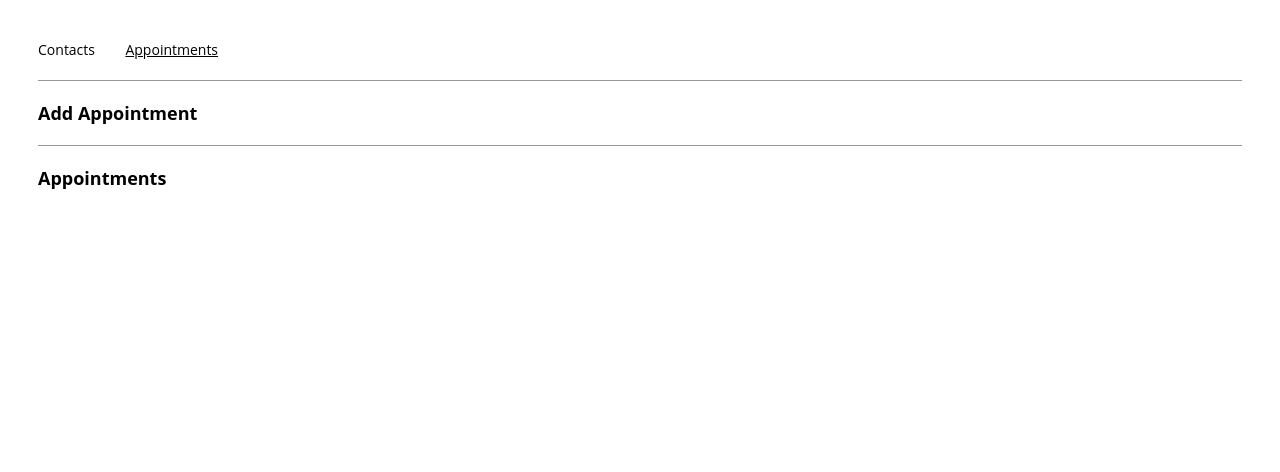
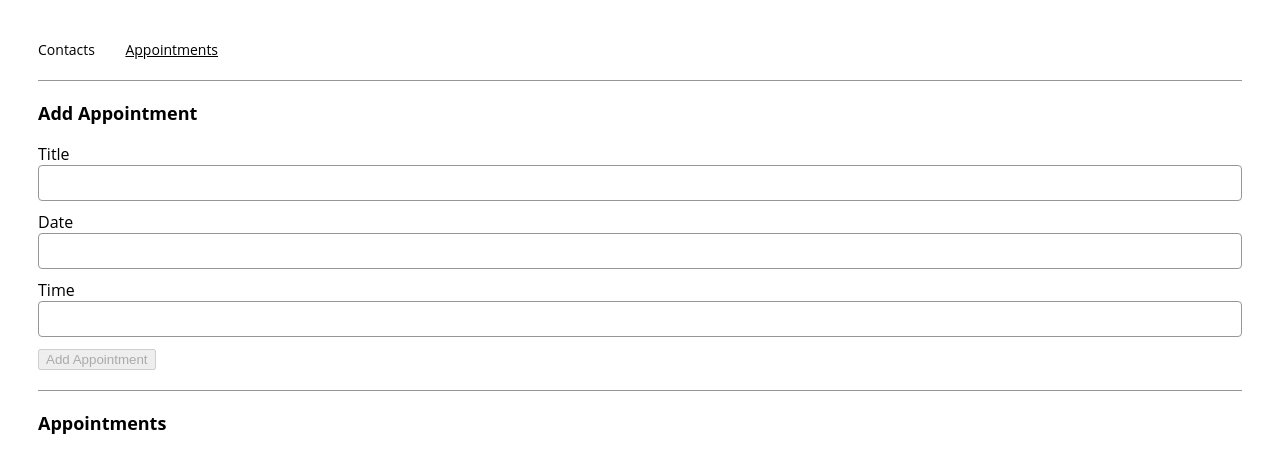
Before and after one commit to Eldon-498/appointment-planner, a React (Create React App) app: page /appointments in a window 1280 px wide. Shown: the top 472 px of the page. Built offline with nearby package versions, Linux system fonts and the light colour scheme.

Commit message:
Adding contact form

```diff
--- a/src/components/appointmentForm/AppointmentForm.js
+++ b/src/components/appointmentForm/AppointmentForm.js
@@ -1,4 +1,5 @@
 import React from "react";
+import { ContactPicker } from "../../components/contactPicker/ContactPicker";
 
 export const AppointmentForm = ({
   contacts,
@@ -10,7 +11,8 @@ export const AppointmentForm = ({
   setDate,
   time,
   setTime,
-  handleSubmit
+  handleSubmit,
+  defaultListValue
 }) => {
   const getTodayString = () => {
     const [month, day, year] = new Date()
@@ -20,6 +22,36 @@ export const AppointmentForm = ({
   };
 
   return (
-    AppointmentForm
+    <form onSubmit={handleSubmit}>
+      <label htmlFor="titleInput">Title</label>
+      <input
+      value={title}
+      id="titleInput"
+      type="text"
+      required
+      />
+      <ContactPicker
+      contacts={contacts}
+      onChange={(e)=>setContact(e.target.value)}
+      defaultListValue={defaultListValue}
+       />
+      <label htmlFor="dateInput">Date</label>
+      <input
+      value={date}
+      onChange={(e)=>setDate(e.target.value)}
+      id="dateInput"
+      min={getTodayString()}
+      required
+      />
+      <label htmlFor="timeInput">Time</label>
+      <input
+      value={time}
+      onChange={(e)=>setTime(e.target.value)}
+      id="timeInput"
+      required
+      />
+      <button type="submit" disabled={alert ? true : false} >Add Appointment</button>
+      <h2 className="alert">{alert}</h2>
+    </form>
   );
 };
```
